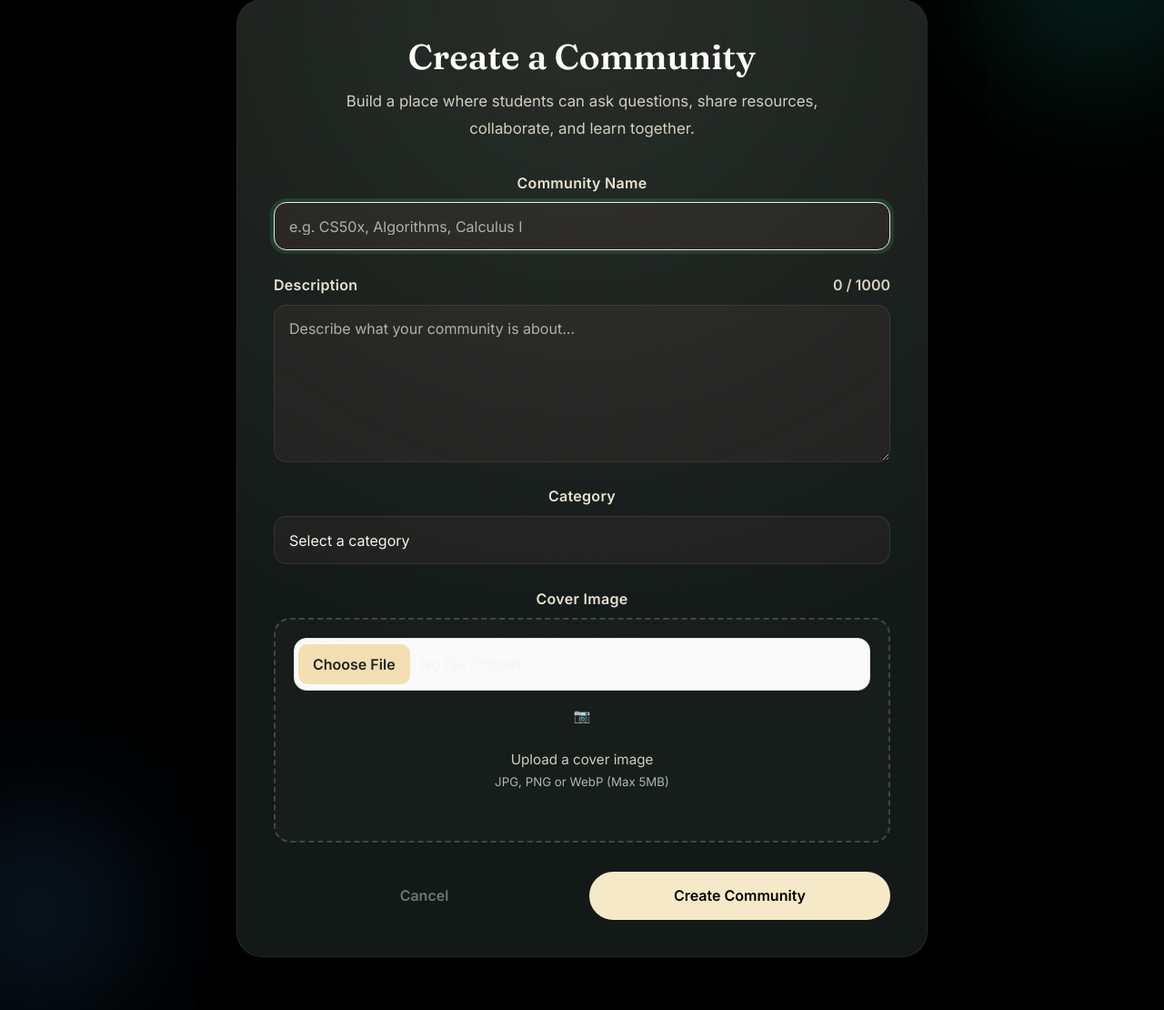
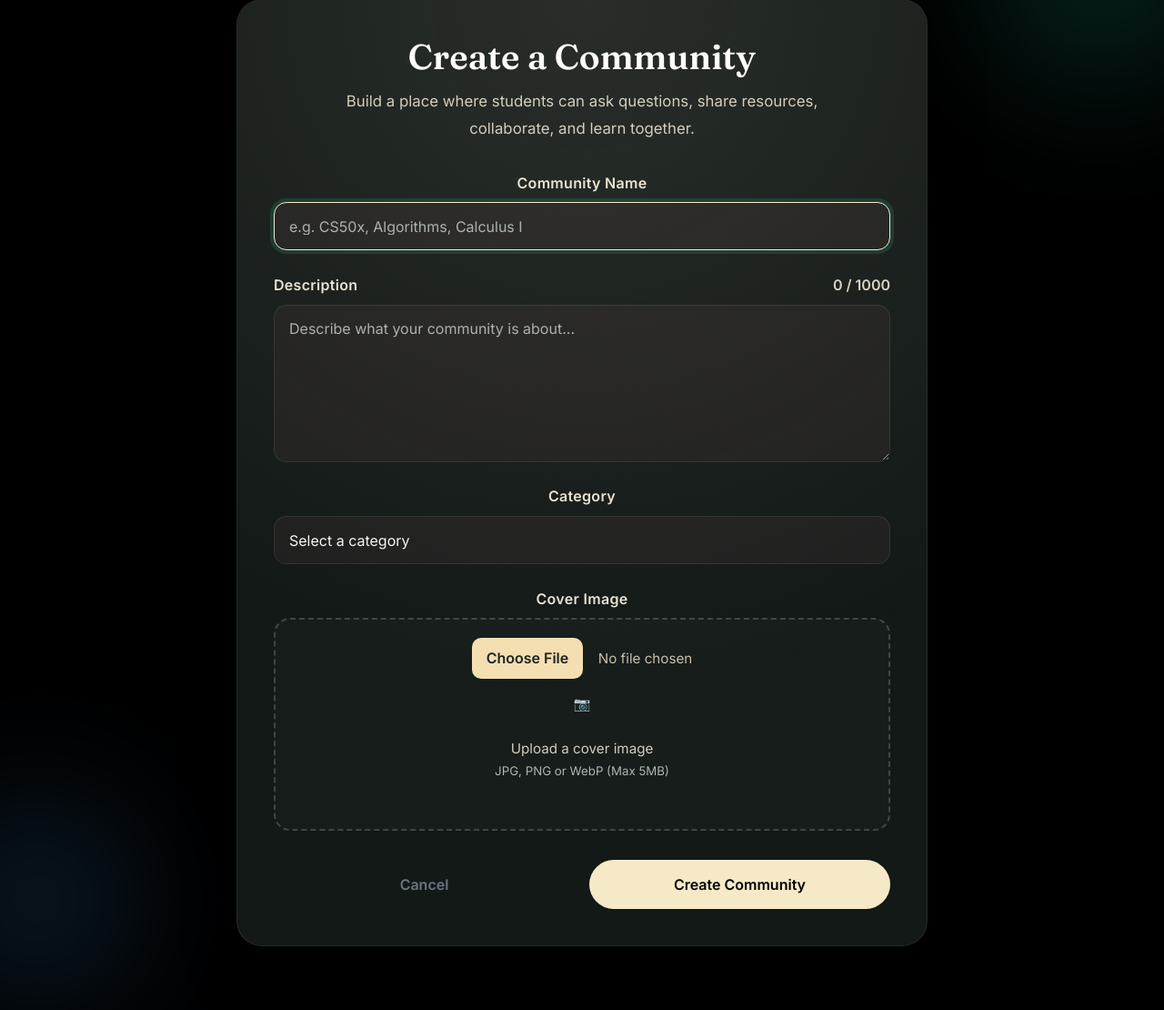
Before and after one commit to NourFarah10/StudyLoop, a Flask app: page /create-community in a window 1280 px wide. Shown: the part 167-1277 px from the top of the page at 91% size. Run offline with Flask 3, Linux system fonts and the light colour scheme; the visitor is signed in with stand-in values (Sample User, id 1); data comes from the database, SQL or seed files in the repository.

Commit message:
Fix create community cove image issue 3

```diff
--- a/static/css/community/create_community.css
+++ b/static/css/community/create_community.css
@@ -195,17 +195,13 @@
     color:#aeb6ae;
 }
 
-/* File input
-   (the filename text sits in the browser's native, unstylable area,
-   which renders on a white background regardless of the page's dark
-   theme — so it needs a dark color here, not the pale cream used for
-   the rest of the form's inputs.) */
-.create-community-page input[type="file"]{
-    color:#1d2421;
-}
-
-/* File button */
-.create-community-page input[type="file"]::file-selector-button{
+/* Custom file button + filename display
+   (replaces the native <input type="file">, whose "chosen filename"
+   text ignores the CSS `color` property in every major browser — no
+   selector specificity can fix that, so the input is now hidden and
+   this label/span pair fully replaces its visible UI.) */
+.create-community-page .file-choose-btn{
+    display:inline-block;
     background:#f4dfb2;
     color:#1d2421;
     border:none;
@@ -213,10 +209,18 @@
     padding:.6rem 1rem;
     font-weight:600;
     cursor:pointer;
+    transition:.2s;
 }
 
-.create-community-page input[type="file"]::file-selector-button:hover{
+.create-community-page .file-choose-btn:hover{
     background:#f7e7c4;
+}
+
+.create-community-page .file-chosen-name{
+    margin-left:.75rem;
+    color:var(--color-text-secondary);
+    font-size:.95rem;
+    vertical-align:middle;
 }
 
 /* Make typed text clearly visible
--- a/templates/community/create_community.html
+++ b/templates/community/create_community.html
@@ -175,12 +175,20 @@
 
                     <div class="upload-box">
 
+                        <label for="cover_image" class="file-choose-btn">
+                            Choose File
+                        </label>
+
+                        <span id="cover-filename" class="file-chosen-name">
+                            No file chosen
+                        </span>
+
                         <input
                             type="file"
                             id="cover_image"
                             name="cover_image"
-                            class="form-control"
-                            accept=".jpg,.jpeg,.png,.webp">
+                            accept=".jpg,.jpeg,.png,.webp"
+                            hidden>
 
                         <p class="upload-text">
 
@@ -246,6 +254,7 @@ description.addEventListener("input", function(){
 
 const coverInput = document.getElementById("cover_image");
 const coverPreview = document.getElementById("cover-preview");
+const coverFilename = document.getElementById("cover-filename");
 
 coverInput.addEventListener("change", function(){
 
@@ -253,10 +262,12 @@ coverInput.addEventListener("change", function(){
 
         coverPreview.src = URL.createObjectURL(this.files[0]);
         coverPreview.style.display = "block";
+        coverFilename.textContent = this.files[0].name;
 
     } else {
 
         coverPreview.style.display = "none";
+        coverFilename.textContent = "No file chosen";
 
     }
 
```
Also changed, not shown: templates/community/edit_community.html (+38 -2 lines).
